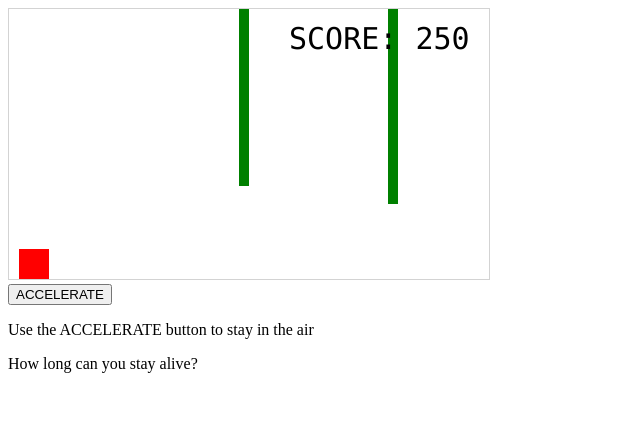
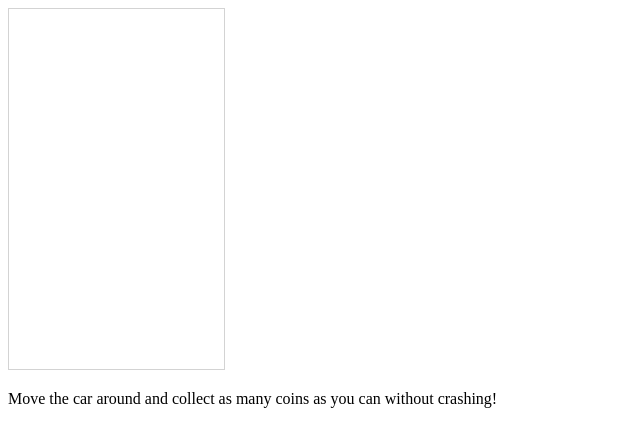
Before and after one commit to Hempleton1/Hempleton.github.io, a plain HTML site: page game2.html in a window 1280 px wide. Shown: the whole page, without its empty margins (0-640 px from the left). Drawn offline with Linux system fonts and the light colour scheme.

Commit message:
Update game2.html

```diff
--- a/game2.html
+++ b/game2.html
@@ -4,134 +4,31 @@
 <meta name="viewport" content="width=device-width, initial-scale=1.0"/>
 <style>
 canvas {
-    border:1px solid #d3d3d3;
-    background-color: #blue;
+    border: 1px solid #d3d3d3;
+    background-color: #black;
 }
 </style>
 </head>
 <body onload="startGame()">
 <script>
 
-var myGamePiece;
-var myObstacles = [];
-var myScore;
-
 function startGame() {
-    myGamePiece = new component(30, 30, "red", 10, 120);
-    myGamePiece.gravity = 0.10;
-    myScore = new component("30px", "Consolas", "black", 280, 40, "text");
     myGameArea.start();
 }
 
 var myGameArea = {
     canvas : document.createElement("canvas"),
     start : function() {
-        this.canvas.width = 480;
-        this.canvas.height = 270;
+        this.canvas.width = 215;
+        this.canvas.height = 360;
         this.context = this.canvas.getContext("2d");
         document.body.insertBefore(this.canvas, document.body.childNodes[0]);
-        this.frameNo = 0;
-        this.interval = setInterval(updateGameArea, 20);
-        },
-    clear : function() {
-        this.context.clearRect(0, 0, this.canvas.width, this.canvas.height);
     }
 }
 
-function component(width, height, color, x, y, type) {
-    this.type = type;
-    this.score = 0;
-    this.width = width;
-    this.height = height;
-    this.speedX = 0;
-    this.speedY = 0;
-    this.x = x;
-    this.y = y;
-    this.gravity = 0;
-    this.gravitySpeed = 0;
-    this.update = function() {
-        ctx = myGameArea.context;
-        if (this.type == "text") {
-            ctx.font = this.width + " " + this.height;
-            ctx.fillStyle = color;
-            ctx.fillText(this.text, this.x, this.y);
-        } else {
-            ctx.fillStyle = color;
-            ctx.fillRect(this.x, this.y, this.width, this.height);
-        }
-    }
-    this.newPos = function() {
-        this.gravitySpeed += this.gravity;
-        this.x += this.speedX;
-        this.y += this.speedY + this.gravitySpeed;
-        this.hitBottom();
-    }
-    this.hitBottom = function() {
-        var rockbottom = myGameArea.canvas.height - this.height;
-        if (this.y > rockbottom) {
-            this.y = rockbottom;
-            this.gravitySpeed = 0;
-        }
-    }
-    this.crashWith = function(otherobj) {
-        var myleft = this.x;
-        var myright = this.x + (this.width);
-        var mytop = this.y;
-        var mybottom = this.y + (this.height);
-        var otherleft = otherobj.x;
-        var otherright = otherobj.x + (otherobj.width);
-        var othertop = otherobj.y;
-        var otherbottom = otherobj.y + (otherobj.height);
-        var crash = true;
-        if ((mybottom < othertop) || (mytop > otherbottom) || (myright < otherleft) || (myleft > otherright)) {
-            crash = false;
-        }
-        return crash;
-    }
-}
+</script>
 
-function updateGameArea() {
-    var x, height, gap, minHeight, maxHeight, minGap, maxGap;
-    for (i = 0; i < myObstacles.length; i += 1) {
-        if (myGamePiece.crashWith(myObstacles[i])) {
-            return;
-        }
-    }
-    myGameArea.clear();
-    myGameArea.frameNo += 1;
-    if (myGameArea.frameNo == 1 || everyinterval(150)) {
-        x = myGameArea.canvas.width;
-        minHeight = 20;
-        maxHeight = 200;
-        height = Math.floor(Math.random()*(maxHeight-minHeight+1)+minHeight);
-        minGap = 50;
-        maxGap = 200;
-        gap = Math.floor(Math.random()*(maxGap-minGap+1)+minGap);
-        myObstacles.push(new component(10, height, "green", x, 0));
-        myObstacles.push(new component(10, x - height - gap, "green", x, height + gap));
-    }
-    for (i = 0; i < myObstacles.length; i += 1) {
-        myObstacles[i].x += -1;
-        myObstacles[i].update();
-    }
-    myScore.text="SCORE: " + myGameArea.frameNo;
-    myScore.update();
-    myGamePiece.newPos();
-    myGamePiece.update();
-}
+<p> Move the car around and collect as many coins as you can without crashing! </p>
 
-function everyinterval(n) {
-    if ((myGameArea.frameNo / n) % 1 == 0) {return true;}
-    return false;
-}
-
-function accelerate(n) {
-    myGamePiece.gravity = n;
-}
-</script>
-<br>
-<button onmousedown="accelerate(-0.2)" onmouseup="accelerate(0.05)">ACCELERATE</button>
-<p>Use the ACCELERATE button to stay in the air</p>
-<p>How long can you stay alive?</p>
 </body>
 </html>
```
